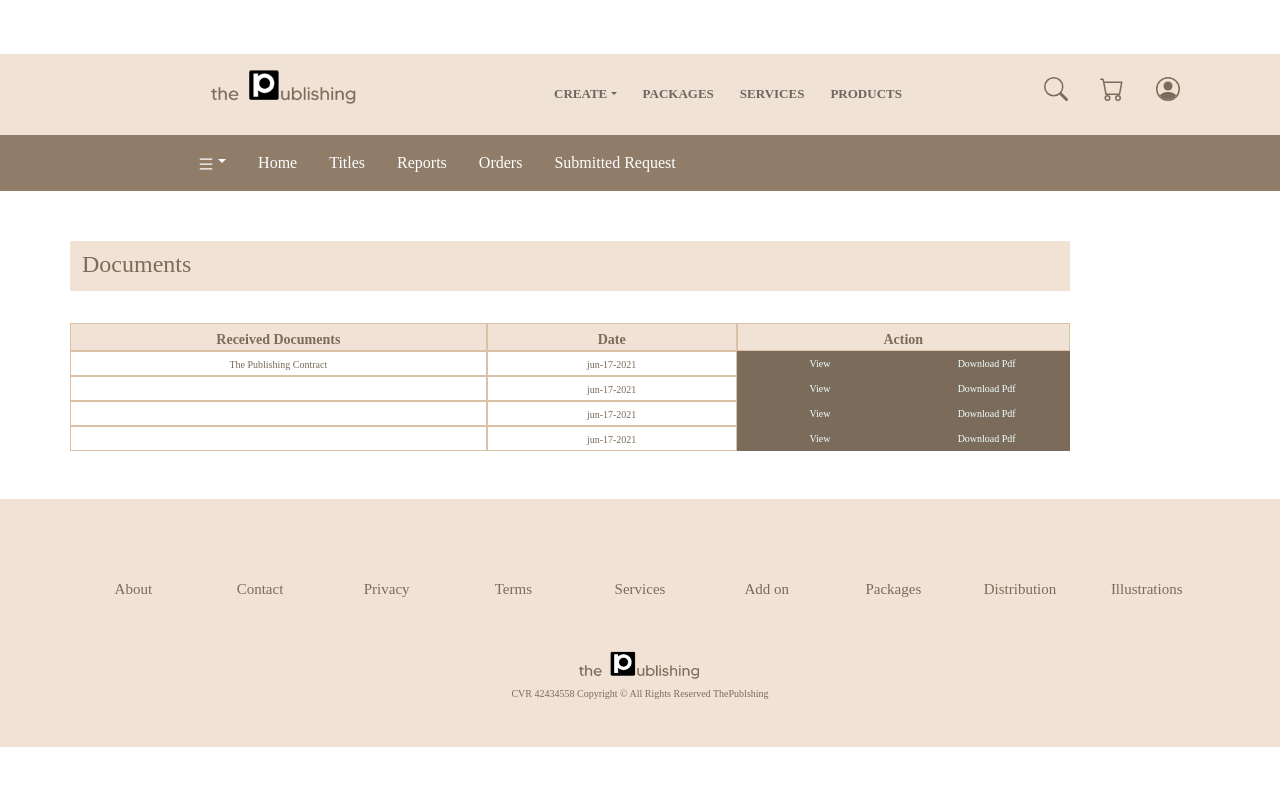
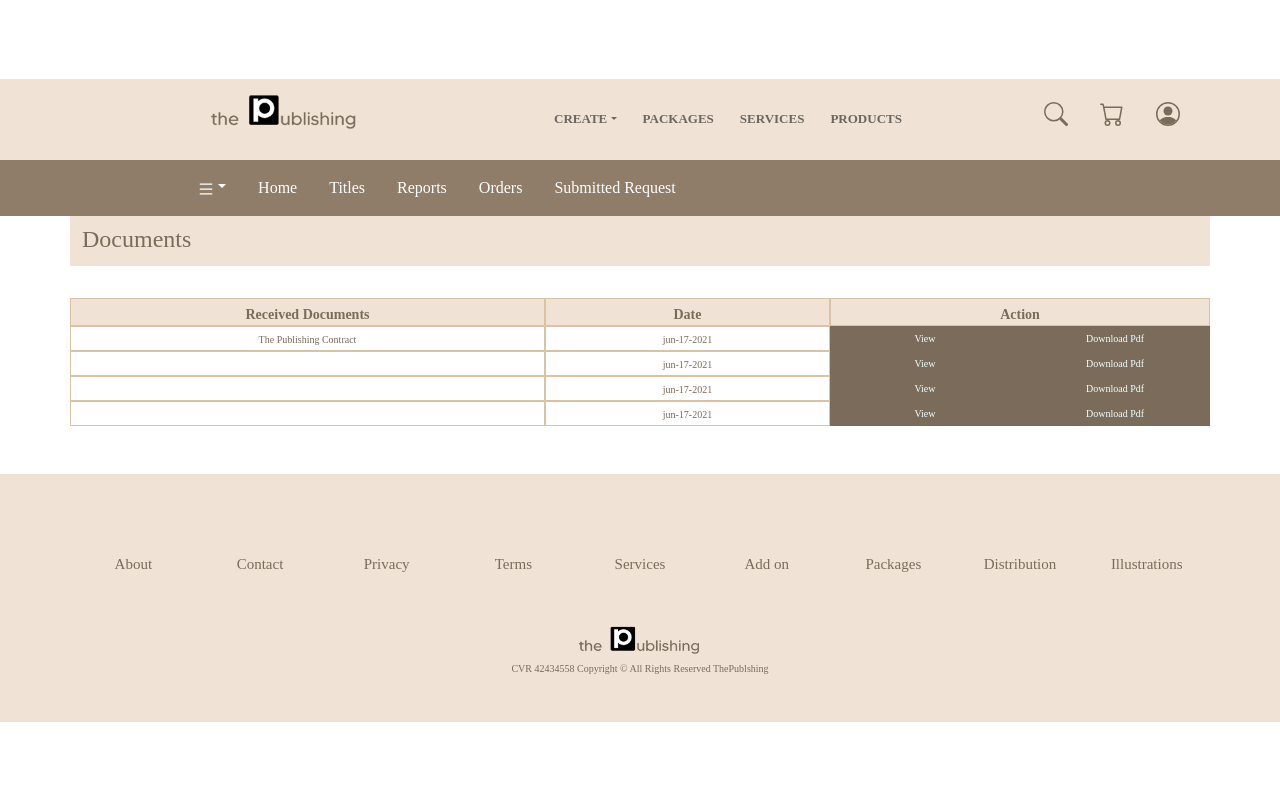
Before and after one commit to poloyacero/publish-web, a Next.js app: page /dashboard/documentsinfo in a window 1280 px wide. Shown: the top 786 px of the page. Built offline with nearby package versions, Linux system fonts and the light colour scheme; a web font is replaced by a local one.

Commit message:
add navbar dashboard css

```diff
--- a/components/Dashboard/NavMenuDashboard.module.css
+++ b/components/Dashboard/NavMenuDashboard.module.css
@@ -77,27 +77,6 @@
   padding-left: 10px;
 }
 
-.createcontainer {
-  display: flex;
-  flex-direction: column;
-  padding-top: 50px;
-  margin-right: 0px;
-  margin-left: 0px;
-  text-align: left;
-  color: #7b6b5b;
-}
-
-.dropdownmenucontainer {
-  display: flex;
-  flex-direction: column;
-  padding-top: 50px;
-  margin-right: 0px;
-  margin-left: 120px;
-  text-align: left;
-  color: #7b6b5b;
-  width: 1000px;
-}
-
 .documentscolborder {
   border-style: solid;
   border-color: #dbc2a7;
```
